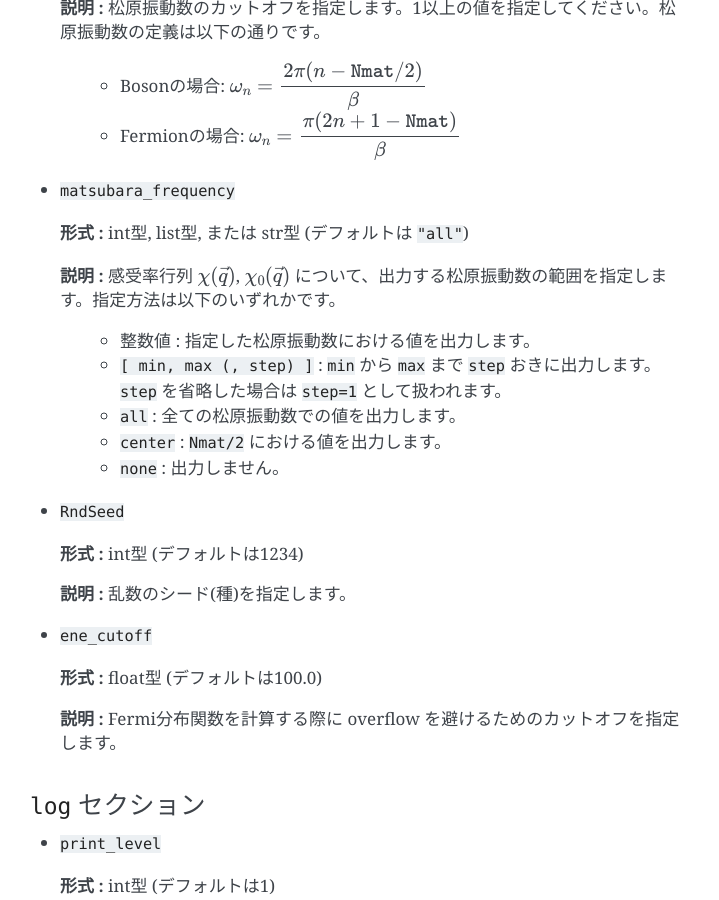
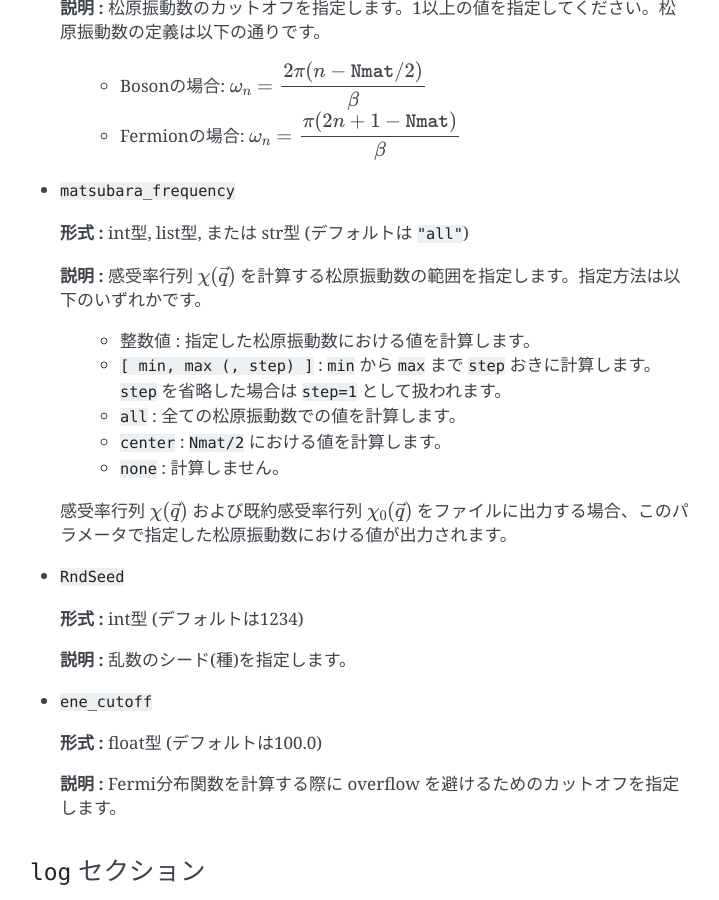
Before and after one commit to issp-center-dev/H-wave, a Sphinx documentation site: the page built from docs/ja/source/rpa/filespecification/config/index_config.rst, in a window 1280 px wide and 900 px high, scrolled down 2268 px. Shown: the whole window, without its empty margins (390-1109 px from the left). Built offline with Sphinx 7.4.7, drawn with Linux system fonts in a browser that asks for light colours.

Commit message:
manual updated

```diff
--- a/docs/en/source/rpa/filespecification/config/index_config.rst
+++ b/docs/en/source/rpa/filespecification/config/index_config.rst
@@ -133,14 +133,16 @@ Parameters
   Integer, List of Integers, or String (default value is ``"all"``)
 
   **Description :**
-  This parameter specifies the range of Matsubara frequency that the susceptibility matrices :math:`\chi(\vec{q})` and :math:`\chi_0(\vec{q})` will be stored at.
+  This parameter specifies the range of Matsubara frequency for which the susceptibility matrix :math:`\chi(\vec{q})` is calculated.
   The value must be one of the following:
 
     - *an integer value* : a single index value.
     - ``[`` *min*, *max* (, *step*) ``]`` : every *step* index from *min* to *max*. If *step* is omitted, it is assumed to be 1.
     - all : all indices
     - center : corresponds to ``Nmat/2``.
-    - none : nothing will be stored.
+    - none : nothing will be calculated.
+
+  When the susceptibility matrix :math:`\chi(\vec{q})` or the irreducible susceptibility matrix :math:`\chi_0(\vec{q})` are stored to files, the values at the specified freqneucy are exported.
 
 
 - ``RndSeed``
--- a/docs/ja/source/rpa/filespecification/config/index_config.rst
+++ b/docs/ja/source/rpa/filespecification/config/index_config.rst
@@ -105,13 +105,15 @@ TOML形式
 
   **形式 :** int型, list型, または str型 (デフォルトは ``"all"``)
 
-  **説明 :** 感受率行列 :math:`\chi(\vec{q})`, :math:`\chi_0(\vec{q})` について、出力する松原振動数の範囲を指定します。指定方法は以下のいずれかです。
+  **説明 :** 感受率行列 :math:`\chi(\vec{q})` を計算する松原振動数の範囲を指定します。指定方法は以下のいずれかです。
 
-     - 整数値 : 指定した松原振動数における値を出力します。
-     - ``[ min, max (, step) ]`` : ``min`` から ``max`` まで ``step`` おきに出力します。 ``step`` を省略した場合は ``step=1`` として扱われます。
-     - ``all`` : 全ての松原振動数での値を出力します。
-     - ``center`` : ``Nmat/2`` における値を出力します。
-     - ``none`` : 出力しません。
+     - 整数値 : 指定した松原振動数における値を計算します。
+     - ``[ min, max (, step) ]`` : ``min`` から ``max`` まで ``step`` おきに計算します。 ``step`` を省略した場合は ``step=1`` として扱われます。
+     - ``all`` : 全ての松原振動数での値を計算します。
+     - ``center`` : ``Nmat/2`` における値を計算します。
+     - ``none`` : 計算しません。
+
+  感受率行列 :math:`\chi(\vec{q})` および既約感受率行列 :math:`\chi_0(\vec{q})` をファイルに出力する場合、このパラメータで指定した松原振動数における値が出力されます。
 
 - ``RndSeed``
 
--- a/docs/tutorial/Hubbard/RPA/input.toml
+++ b/docs/tutorial/Hubbard/RPA/input.toml
@@ -11,6 +11,7 @@
   SubShape = [1,1,1]
   # Ncond = 1024
   filling = 0.5
+  matsubara_frequency = "all"  # default
 
 [file]
 [file.input]
@@ -29,4 +30,3 @@
   path_to_output = "output"
   chiq = "chiq"
   chi0q = "chi0q"
-  matsubara_frequency = "all"  # default
```
